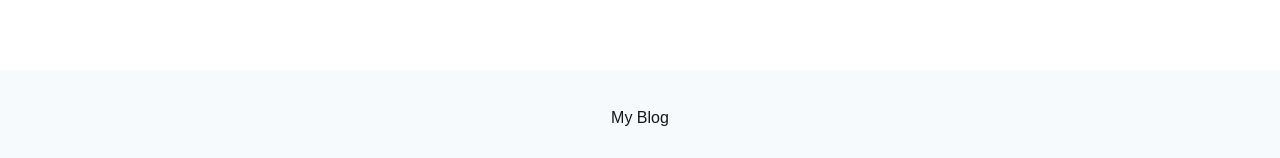
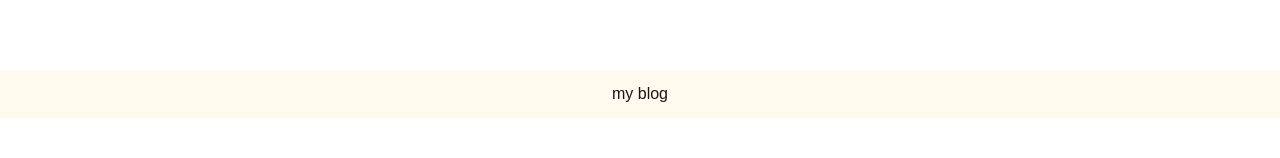
Before and after one commit to nakamuraitsuki/Next-blog-project, a Next.js app: page / in a window 1280 px wide. Shown: the part 794-952 px from the top of the page. After the commit the page ends 912 px from the top, so only its background shows below. Built offline with nearby package versions, Linux system fonts and the light colour scheme.

Commit message:
footer何とかした

```diff
--- a/src/components/Footer/Footer.jsx
+++ b/src/components/Footer/Footer.jsx
@@ -3,9 +3,7 @@ import styles from './Footer.module.css'
 const Footer = () => {
     return (
         <footer className={styles.footer}>
-            <div className={styles.container}>
-                <div>My Blog</div>
-            </div>
+            <div>my blog</div>
         </footer>
     );
 }
--- a/src/components/Footer/Footer.module.css
+++ b/src/components/Footer/Footer.module.css
@@ -1,13 +1,8 @@
 .footer {
-    background-color: #f7fafc;
-}
-
-.container {
-    max-width: 768px;
+    background-color: #fff9ee;
+    margin: 0 0;
     width: 100%;
-    margin-left: auto;
-    margin-right: auto;
-    height: 96px;
+    height: 48px;
     display: flex;
     align-items: center;
     justify-content: center;
```
